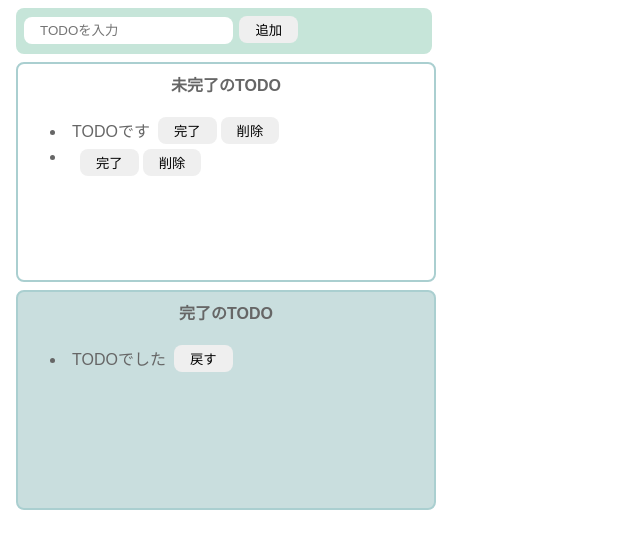
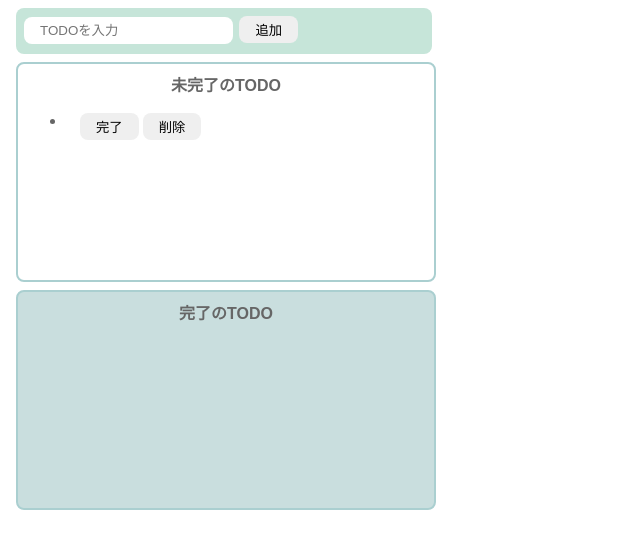
Before and after one commit to yuki-h-dev/js-learning, a plain HTML site: page todo-app-js/index.html in a window 1280 px wide. Both pictures are taken after a click on the button "追加". Shown: the whole page, without its empty margins (0-640 px from the left). Drawn offline with Linux system fonts and the light colour scheme.

Commit message:
feat: return todo item

```diff
--- a/todo-app-js/index.html
+++ b/todo-app-js/index.html
@@ -13,26 +13,11 @@
     </div>
     <div class="incomplete-area">
       <p class="title">未完了のTODO</p>
-      <ul id="incomplete-list">
-        <li>
-          <div class="list-row">
-            <p class="todo-item">TODOです</p>
-            <button>完了</button>
-            <button>削除</button>
-          <div>
-        </li>
-      </ul>
+      <ul id="incomplete-list"></ul>
     </div>
     <div class="complete-area">
       <p class="title">完了のTODO</p>
-      <ul id="complete-list">
-        <li>
-          <div class="list-row">
-            <p class="todo-item">TODOでした</p>
-            <button>戻す</button>
-          </div>
-        </li>
-      </ul>
+      <ul id="complete-list"></ul>
     </div>
     <script type="module" src="./main.js"></script>
   </body>
--- a/todo-app-js/main.js
+++ b/todo-app-js/main.js
@@ -2,6 +2,10 @@ const onClickAdd = () => {
   const inputText = document.getElementById("add-text").value;
   document.getElementById("add-text").value = "";
 
+  createIncompleteTodo(inputText);
+};
+
+const createIncompleteTodo = (todo) => {
   const li = document.createElement("li");
 
   const div = document.createElement("div");
@@ -9,7 +13,7 @@ const onClickAdd = () => {
 
   const p = document.createElement("P");
   p.classList.add("todo-item");
-  p.innerText = inputText;
+  p.innerText = todo;
 
   const completeBtn = document.createElement("button");
   completeBtn.innerText = "完了";
@@ -20,6 +24,12 @@ const onClickAdd = () => {
 
     const backBtn = document.createElement("button");
     backBtn.innerText = "戻す";
+    backBtn.addEventListener("click", () => {
+      const todoText = backBtn.previousElementSibling.innerText;
+      createIncompleteTodo(todoText);
+      backBtn.closest("li").remove();
+    });
+
     moveTarget.firstElementChild.appendChild(backBtn);
 
     const completeList = document.getElementById("complete-list");
```
